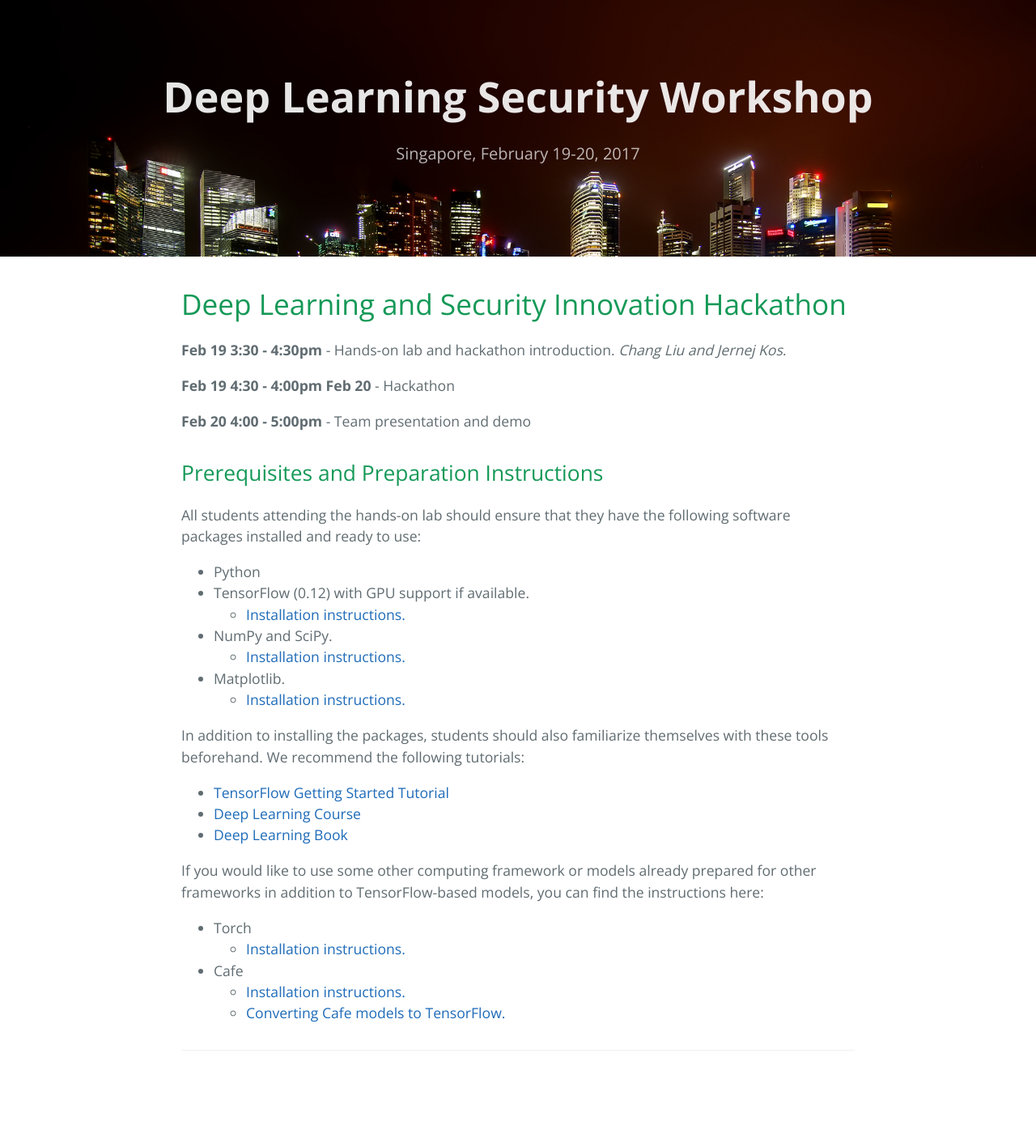
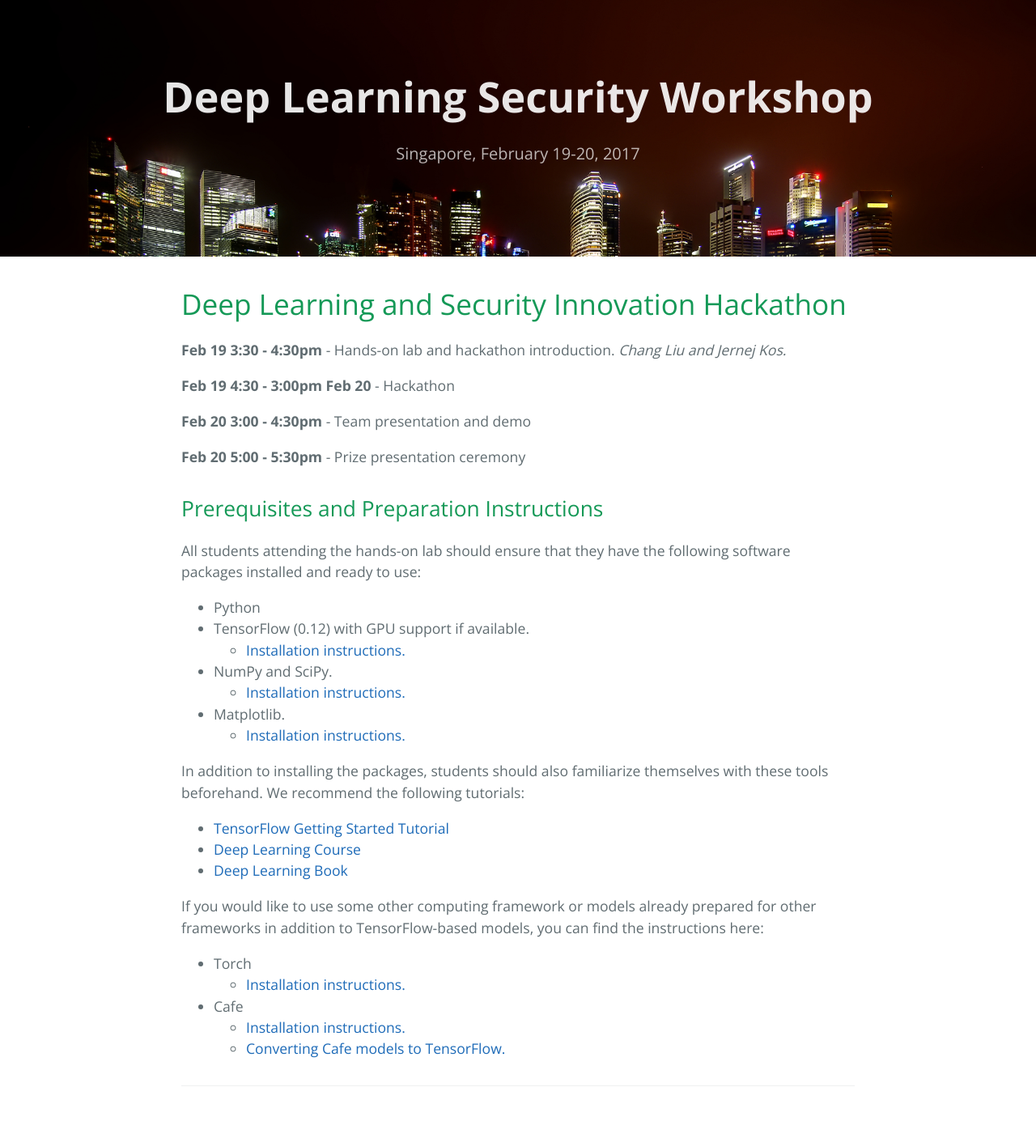
Before and after one commit to deep-learning-security/deep-learning-security.github.io, a Jekyll site: the page built from hackathon.md, in a window 1280 px wide. Shown: the whole page at 81% size. Built offline with Jekyll 4.4.1, drawn with Linux system fonts in a browser that asks for light colours; before the commit the page ends 1362 px from its top, so only the background shows below that.

Commit message:
Update hackathon schedule

```diff
--- a/hackathon.md
+++ b/hackathon.md
@@ -7,9 +7,11 @@ title: Deep Learning and Security Innovation Hackathon
 
 **Feb 19 3:30 - 4:30pm** - Hands-on lab and hackathon introduction. *Chang Liu and Jernej Kos.*
 
-**Feb 19 4:30 - 4:00pm Feb 20** - Hackathon
+**Feb 19 4:30 - 3:00pm Feb 20** - Hackathon
 
-**Feb 20 4:00 - 5:00pm** - Team presentation and demo
+**Feb 20 3:00 - 4:30pm** - Team presentation and demo
+
+**Feb 20 5:00 - 5:30pm** - Prize presentation ceremony
 
 ## Prerequisites and Preparation Instructions
 
```
